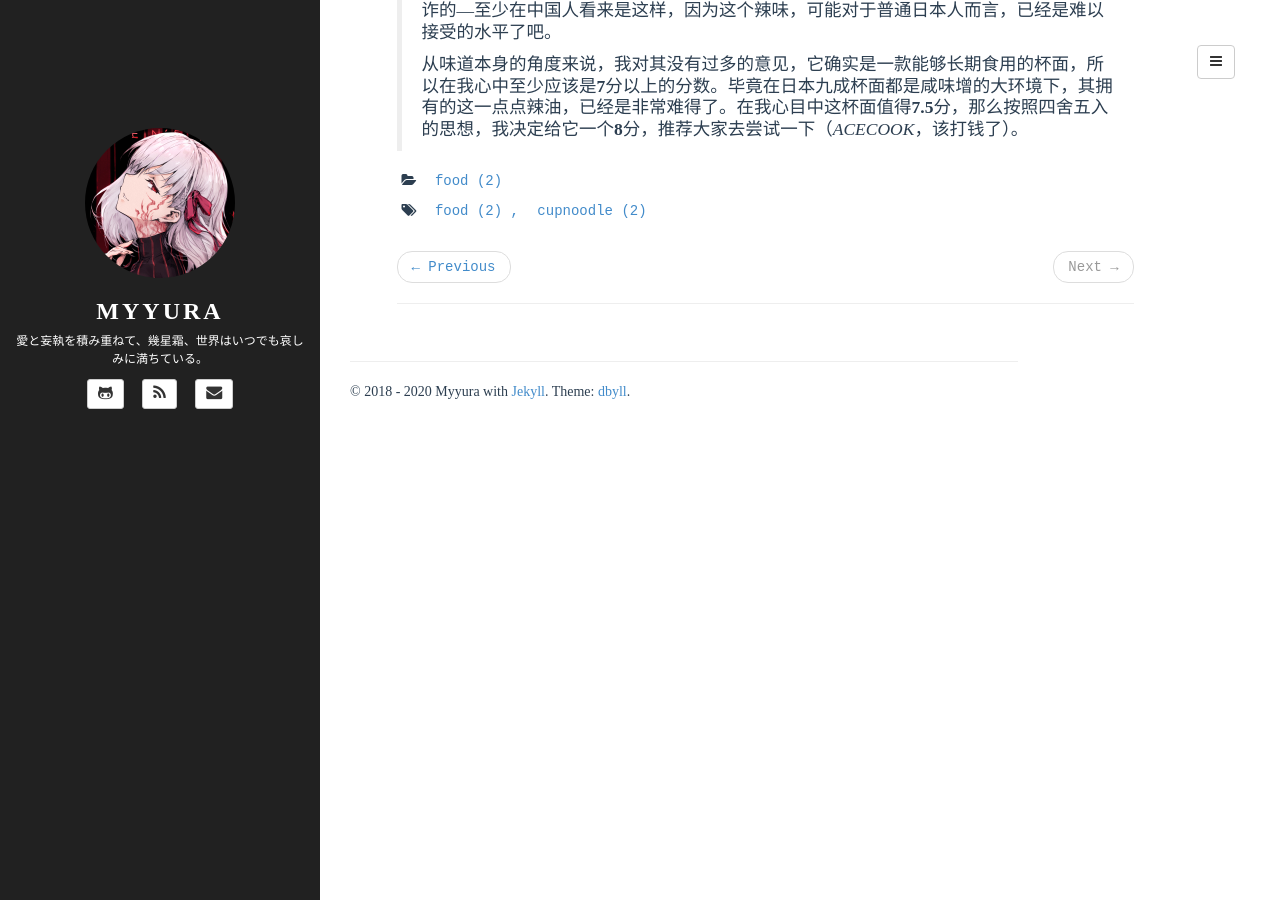
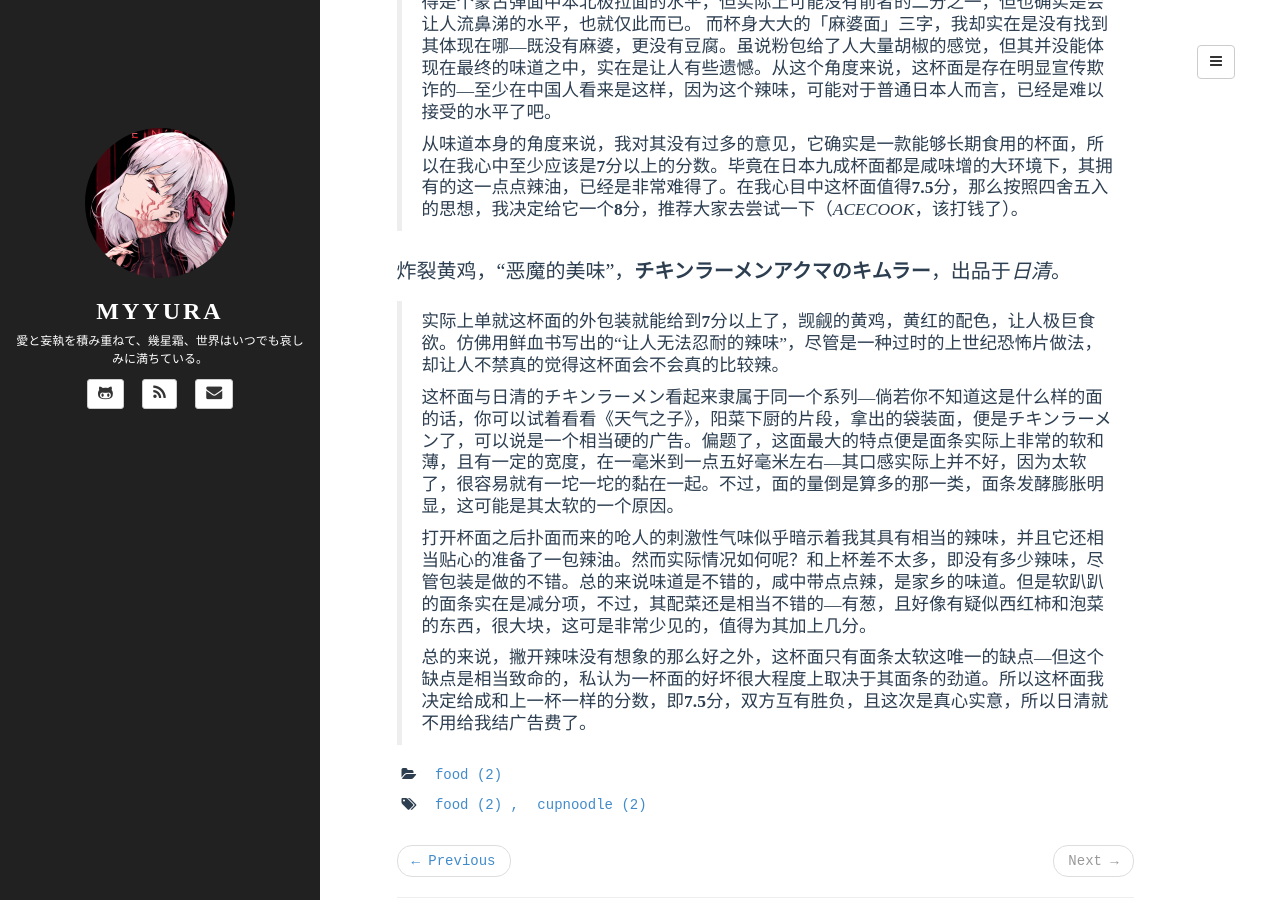
Before and after one commit to Myyura/myyura.github.io, a Jekyll site: the page built from _posts/food/2020-3-15-cupnoodle-japan-2.md, in a window 1280 px wide and 900 px high, scrolled down 1456 px. Built offline with Jekyll 4.4.1, drawn with Linux system fonts in a browser that asks for light colours; a script that is not in the unit is left out; comment, search, counter and statistics services are not loaded.

Commit message:
Update チキンラーメンアクマのキムラー

```diff
--- a/_posts/food/2020-3-15-cupnoodle-japan-2.md
+++ b/_posts/food/2020-3-15-cupnoodle-japan-2.md
@@ -17,6 +17,8 @@ tags: [food, cupnoodle]
   - [札幌スープカリー専門店奥芝商店監修海老だしスープカレー味ラーメン](#jump1)
 - ACECOOK
   - [MEGA辛濃厚鬼辛麻婆麺](#jump2)
+- 日清
+  - [チキンラーメンアクマのキムラー](#jump3)
 
 ## 正片
 <span id = "jump1">黑红海老，无味咖喱，**札幌スープカリー専門店奥芝商店監修海老だしスープカレー味ラーメン**，出品于*サンヨー食品*。</span>
@@ -50,4 +52,15 @@ tags: [food, cupnoodle]
 >
 > 从味道本身的角度来说，我对其没有过多的意见，它确实是一款能够长期食用的杯面，所以在我心中至少应该是**7**分以上的分数。毕竟在日本九成杯面都是咸味增的大环境下，其拥有的这一点点辣油，已经是非常难得了。在我心目中这杯面值得**7.5**分，那么按照四舍五入的思想，我决定给它一个**8**分，推荐大家去尝试一下（*ACECOOK*，该打钱了）。
 
+
+<span id = "jump3">炸裂黄鸡，“恶魔的美味”，**チキンラーメンアクマのキムラー**，出品于*日清*。</span>
+
+> 实际上单就这杯面的外包装就能给到**7**分以上了，觊觎的黄鸡，黄红的配色，让人极巨食欲。仿佛用鲜血书写出的“让人无法忍耐的辣味”，尽管是一种过时的上世纪恐怖片做法，却让人不禁真的觉得这杯面会不会真的比较辣。
+>
+> 这杯面与日清的チキンラーメン看起来隶属于同一个系列---倘若你不知道这是什么样的面的话，你可以试着看看《天气之子》，阳菜下厨的片段，拿出的袋装面，便是チキンラーメン了，可以说是一个相当硬的广告。偏题了，这面最大的特点便是面条实际上非常的软和薄，且有一定的宽度，在一毫米到一点五好毫米左右---其口感实际上并不好，因为太软了，很容易就有一坨一坨的黏在一起。不过，面的量倒是算多的那一类，面条发酵膨胀明显，这可能是其太软的一个原因。
+>
+> 打开杯面之后扑面而来的呛人的刺激性气味似乎暗示着我其具有相当的辣味，并且它还相当贴心的准备了一包辣油。然而实际情况如何呢？和上杯差不太多，即没有多少辣味，尽管包装是做的不错。总的来说味道是不错的，咸中带点点辣，是家乡的味道。但是软趴趴的面条实在是减分项，不过，其配菜还是相当不错的---有葱，且好像有疑似西红柿和泡菜的东西，很大块，这可是非常少见的，值得为其加上几分。
+>
+> 总的来说，撇开辣味没有想象的那么好之外，这杯面只有面条太软这唯一的缺点---但这个缺点是相当致命的，私认为一杯面的好坏很大程度上取决于其面条的劲道。所以这杯面我决定给成和上一杯一样的分数，即**7.5**分，双方互有胜负，且这次是真心实意，所以日清就不用给我结广告费了。
+
 [previous]: https://myyura.github.io//2018/11/11/cupnoodle-japan-1.html
```
